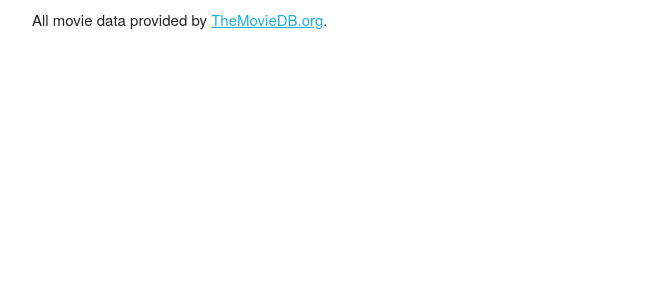
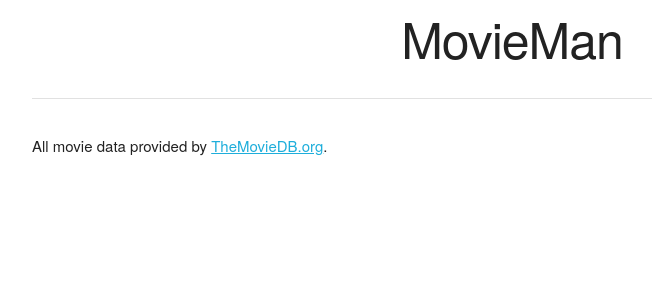
Before and after one commit to simon-andrews/movieman2, a Django app: template templates/layout.html in a window 1280 px wide. Shown: the top 300 px of the page, without its empty margins (128-780 px from the left). Run offline with Django 3.2, Linux system fonts and the light colour scheme; the template is opened without the code that fills it, so the values that code supplies are empty.

Commit message:
Add page header

```diff
--- /dev/null
+++ b/templates/header.html
@@ -0,0 +1,4 @@
+<div align="center">
+    <h1>MovieMan</h1>
+    <hr />
+</div>
--- a/templates/layout.html
+++ b/templates/layout.html
@@ -8,6 +8,7 @@
 </head>
 <body>
     <div class="container">
+    {% include "header.html" %}
     {% block content %}{% endblock %}
     {% include "footer.html" %}
     </div>
```
